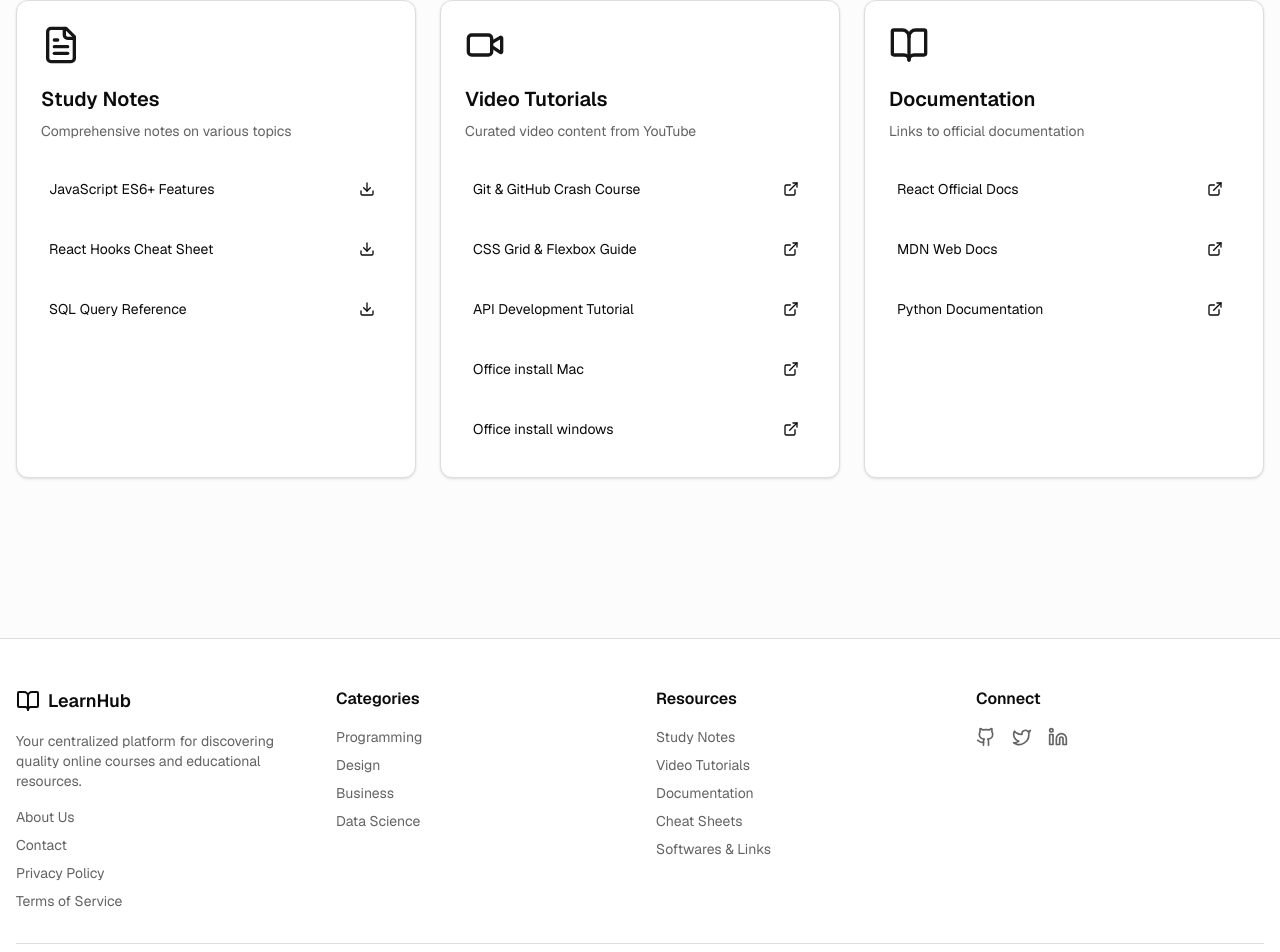
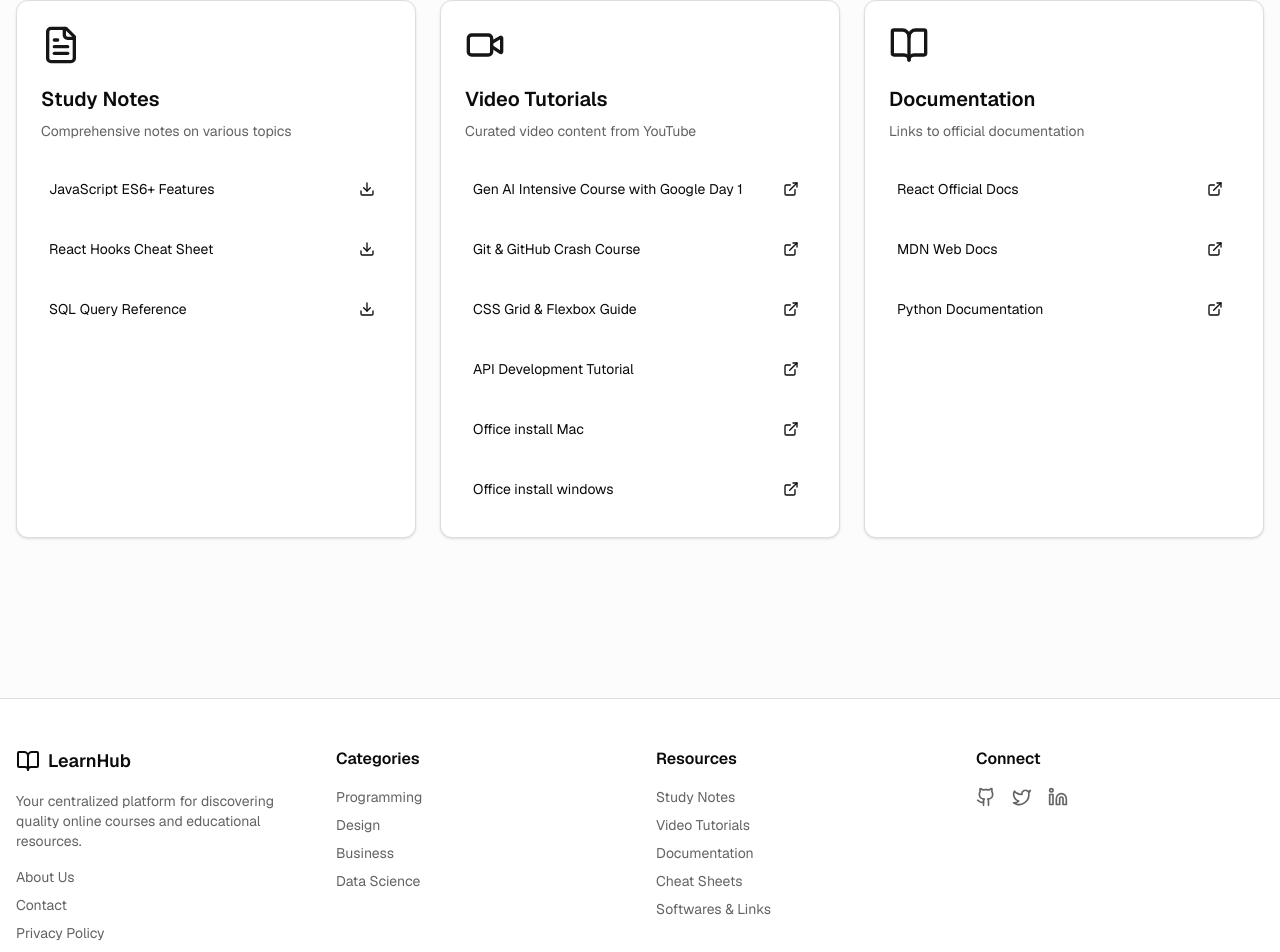
Before and after one commit to adhikarisumit/course-, a Next.js app: page / in a window 1280 px wide. Shown: the part 3318-4270 px from the top of the page. Built offline with nearby package versions, Linux system fonts and the light colour scheme.

Commit message:
google course linked

```diff
--- a/components/resources.tsx
+++ b/components/resources.tsx
@@ -20,6 +20,7 @@ const resources = [
     title: "Video Tutorials",
     description: "Curated video content from YouTube",
     items: [
+      { name: "Gen AI Intensive Course with Google Day 1", type: "Video", url: "https://www.youtube.com/live/ZaUcqznlhv8?si=wkKloy5m5boKdoZH" },
       { name: "Git & GitHub Crash Course", type: "Video", url: "https://www.youtube.com/watch?v=RGOj5yH7evk" },
       { name: "CSS Grid & Flexbox Guide", type: "Video", url: "https://www.youtube.com/watch?v=3elGSZSWTbM" },
       { name: "API Development Tutorial", type: "Video", url: "https://www.youtube.com/watch?v=0oXYLzuucwE" },
```
